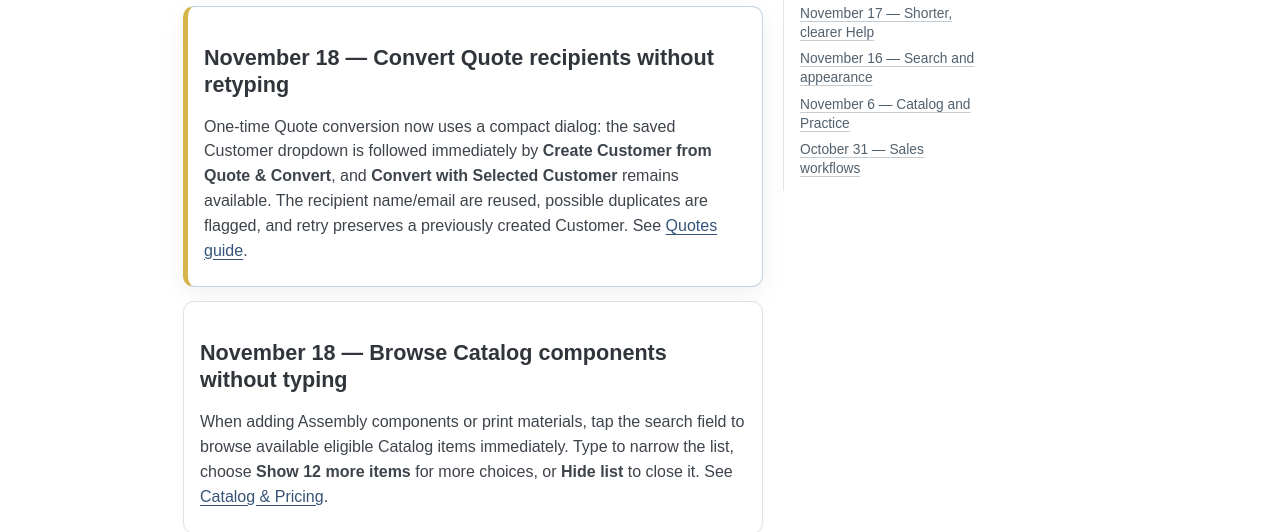
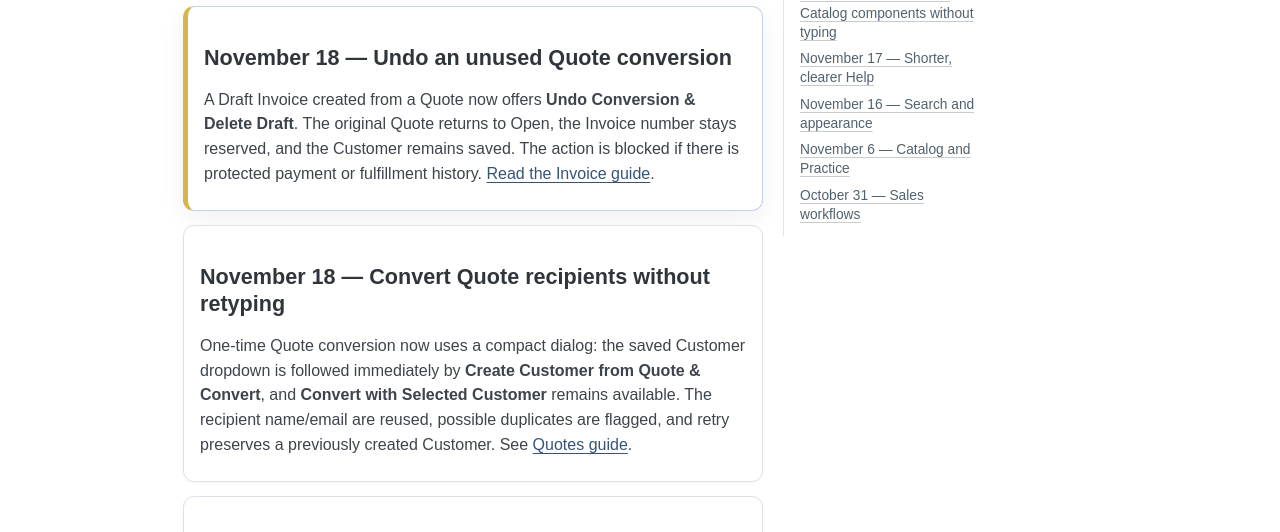
Before and after one commit to 3DPrintRJ/3d-amazing-help, a plain HTML site: page whats-new.html in a window 1280 px wide. Shown: the part 244-776 px from the top of the page. Drawn offline with Linux system fonts and the light colour scheme.

Commit message:
Help: undo converted Quote when linked Invoice is unused Draft (#112)
* Help: document safe undo of converted Quote draft and preserved Customer

* Help: document safe undo of converted Quote draft and preserved Customer

* Help: document safe undo of converted Quote draft and preserved Customer

```diff
--- a/whats-new.html
+++ b/whats-new.html
@@ -6,7 +6,11 @@
 <h1>What’s New</h1><p>Recent changes to 3D Amazing, newest first.</p>
 <p class="article-meta">Updated November 18, 2026</p>
 <span id="latest"></span>
-<section class="release-entry latest-release" id="nov-18-2026-quote-conversion">
+<section class="release-entry latest-release" id="nov-18-2026-undo-quote-conversion">
+<h2>November 18 — Undo an unused Quote conversion</h2>
+<p>A Draft Invoice created from a Quote now offers <strong>Undo Conversion &amp; Delete Draft</strong>. The original Quote returns to Open, the Invoice number stays reserved, and the Customer remains saved. The action is blocked if there is protected payment or fulfillment history. <a href="invoices.html">Read the Invoice guide</a>.</p>
+</section>
+<section class="release-entry" id="nov-18-2026-quote-conversion">
 <h2>November 18 — Convert Quote recipients without retyping</h2>
 <p>One-time Quote conversion now uses a compact dialog: the saved Customer dropdown is followed immediately by <strong>Create Customer from Quote &amp; Convert</strong>, and <strong>Convert with Selected Customer</strong> remains available. The recipient name/email are reused, possible duplicates are flagged, and retry preserves a previously created Customer. See <a href="quotes.html">Quotes guide</a>.</p>
 </section>
```
Also changed, not shown: invoices.html (+1 -1 lines), quotes.html (+1 -1 lines).
